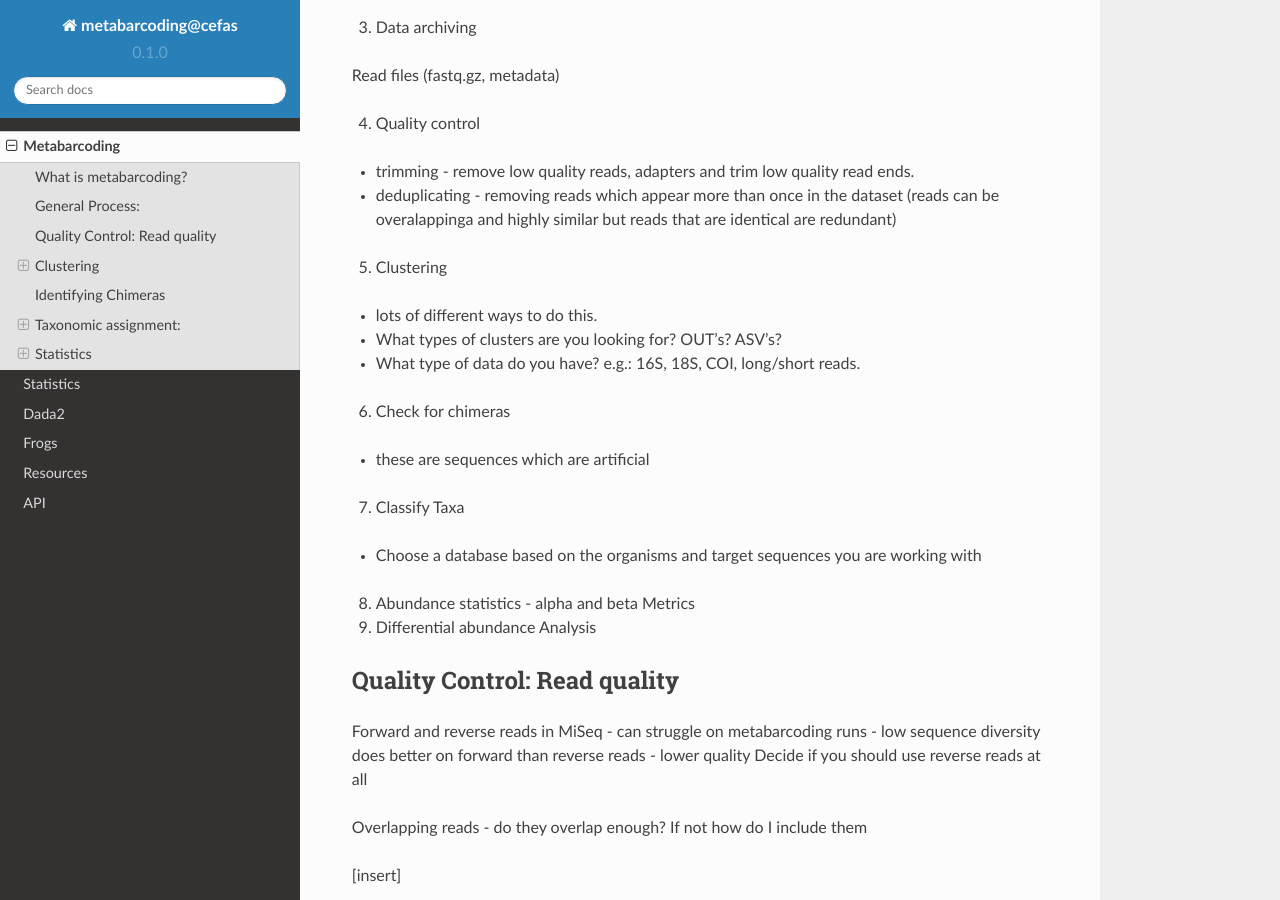
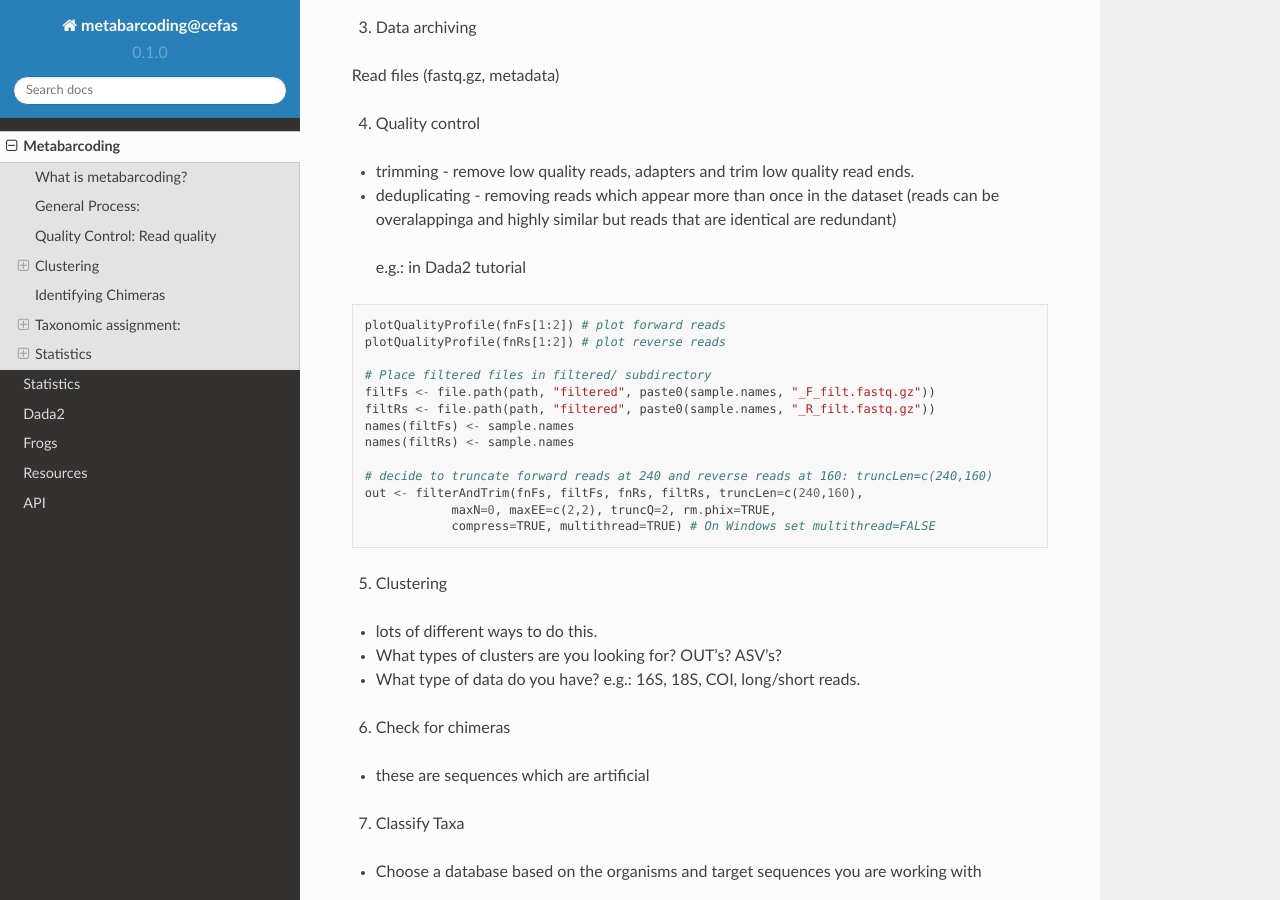
Before and after one commit to nmc97/metabarcoding_at_cefas_tutorial, a Sphinx documentation site: the page built from docs/source/metabarcoding-getting_started.rst, in a window 1280 px wide and 900 px high, scrolled down 496 px. Built offline with Sphinx 7.4.7 and the Read the Docs theme 2.0.0, drawn with Linux system fonts in a browser that asks for light colours; pages that are not in the unit, such as notebooks, are missing from menus.

```diff
--- a/docs/source/metabarcoding-getting_started.rst
+++ b/docs/source/metabarcoding-getting_started.rst
@@ -25,6 +25,23 @@
 
 - trimming - remove low quality reads, adapters and trim low quality read ends.
 - deduplicating - removing reads which appear more than once in the dataset (reads can be overalappinga and highly similar but reads that are identical are redundant)
+ e.g.: in Dada2 tutorial
+
+.. code::
+
+  plotQualityProfile(fnFs[1:2]) # plot forward reads
+  plotQualityProfile(fnRs[1:2]) # plot reverse reads
+
+  # Place filtered files in filtered/ subdirectory
+  filtFs <- file.path(path, "filtered", paste0(sample.names, "_F_filt.fastq.gz"))
+  filtRs <- file.path(path, "filtered", paste0(sample.names, "_R_filt.fastq.gz"))
+  names(filtFs) <- sample.names
+  names(filtRs) <- sample.names
+
+  # decide to truncate forward reads at 240 and reverse reads at 160: truncLen=c(240,160)
+  out <- filterAndTrim(fnFs, filtFs, fnRs, filtRs, truncLen=c(240,160),
+              maxN=0, maxEE=c(2,2), truncQ=2, rm.phix=TRUE,
+              compress=TRUE, multithread=TRUE) # On Windows set multithread=FALSE
 
 5. Clustering
 
```
Also changed, not shown: .readthedocs.yaml.
